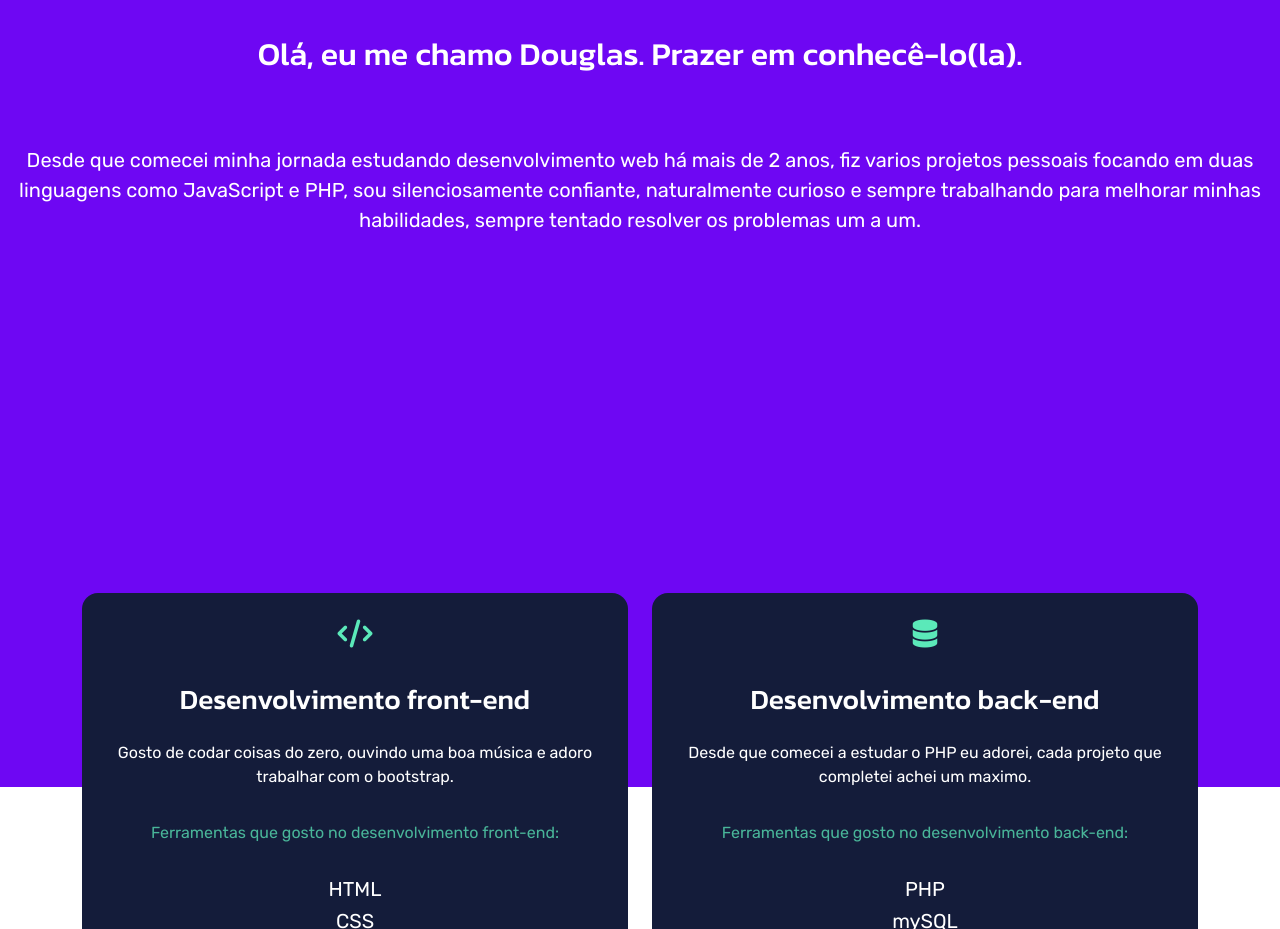
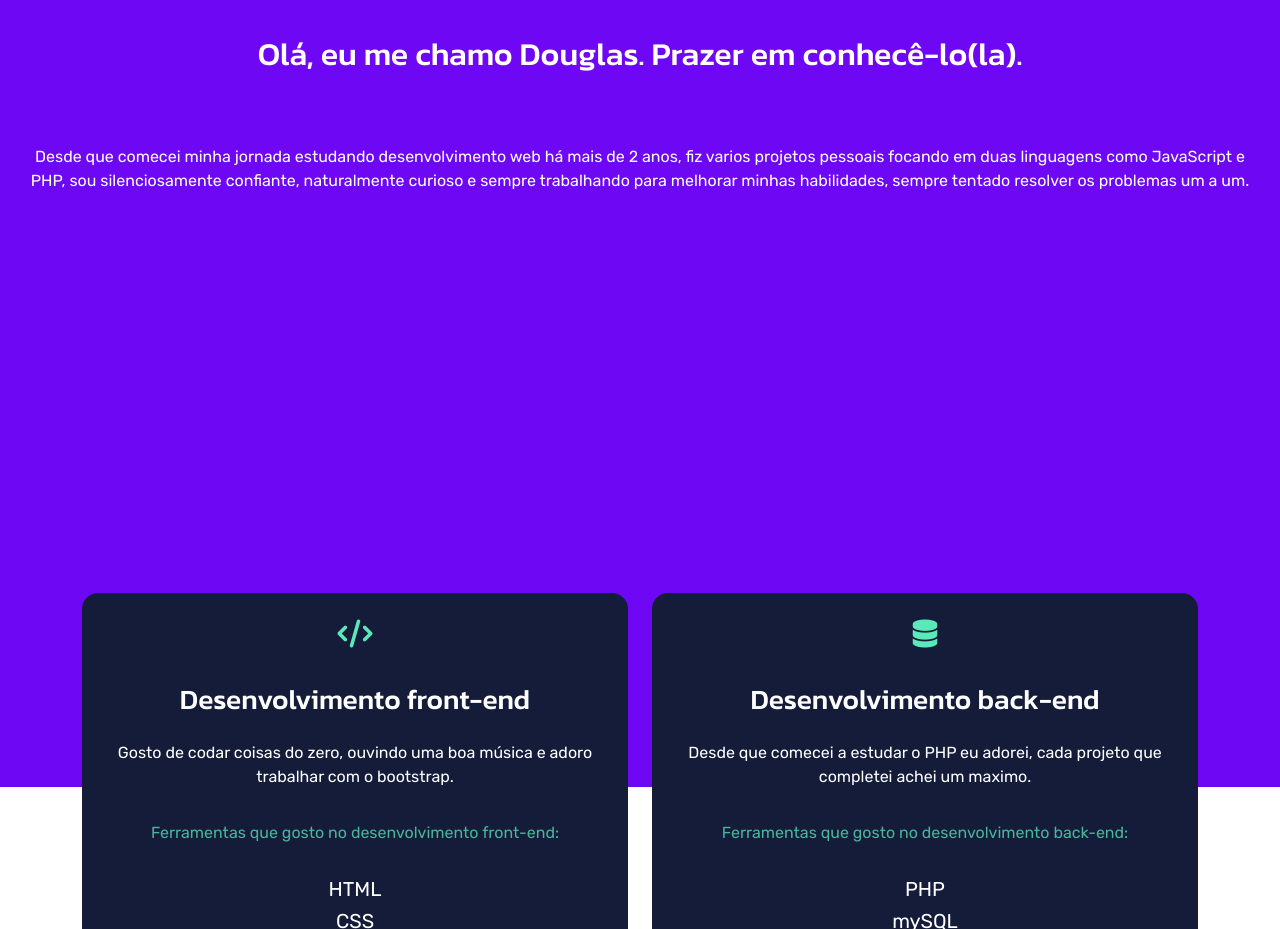
Before and after one commit to douglas-to/Portfolio, a website built with Vite: page index.html in a window 1280 px wide. Shown: the part 880-1809 px from the top of the page. Built offline with nearby package versions, Linux system fonts and the light colour scheme.

Commit message:
Versão 1

```diff
--- a/index.html
+++ b/index.html
@@ -46,7 +46,7 @@
 
           <h1 class="text-white font-style-title mt-5 fs-2">Olá, eu me chamo Douglas. Prazer em conhecê-lo(la).</h1>
 
-          <p class="fs-5 text-white font-style-text mt-5 p-3 fs-5">
+          <p class="fs-5 text-white font-style-text mt-5 p-3 fs-6">
             Desde que comecei minha jornada estudando desenvolvimento web há mais de 2 anos, fiz varios projetos pessoais focando em duas linguagens como JavaScript e PHP, sou silenciosamente confiante, naturalmente curioso e sempre trabalhando para melhorar minhas habilidades, sempre tentado resolver os problemas um a um.
           </p>
         </div>
```
